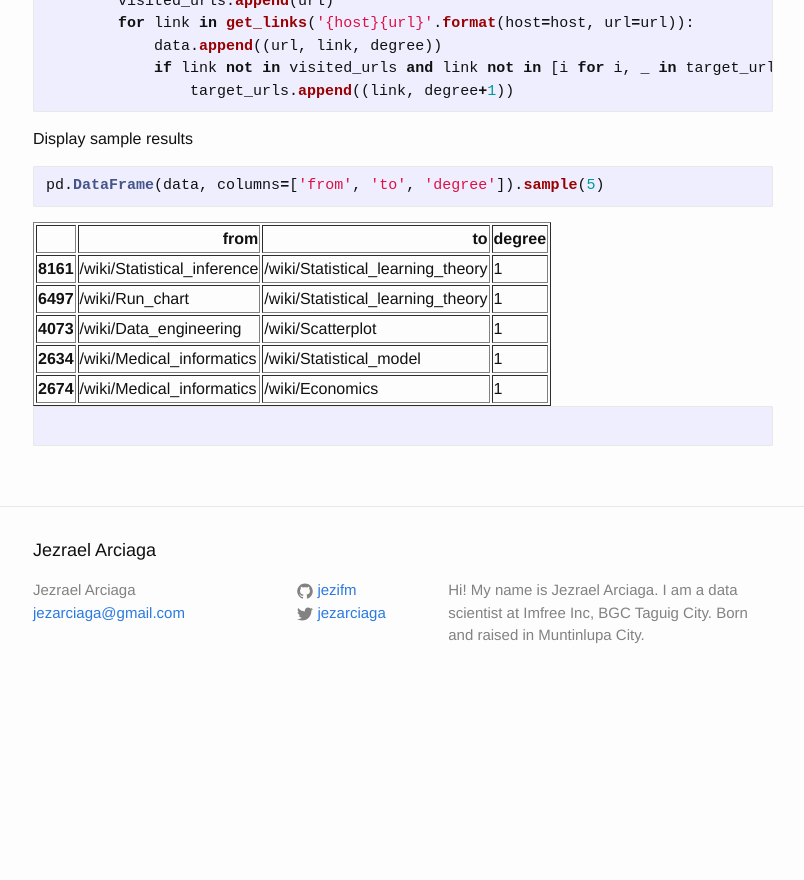
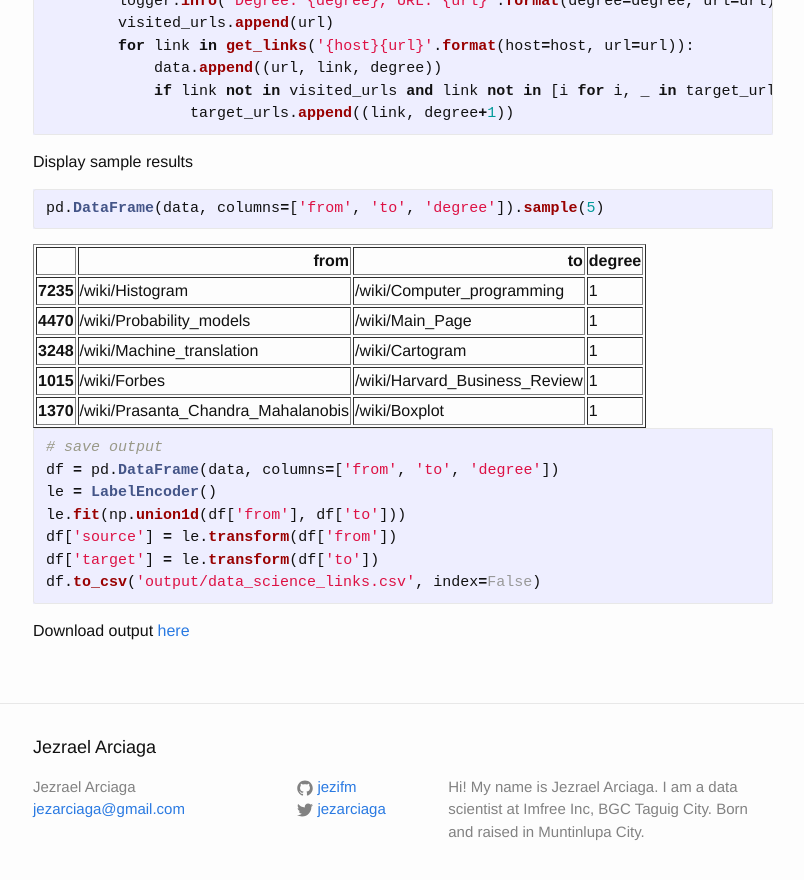
Before and after one commit to dharmeshkakadia/jezifm.github.io, a Jekyll site: the page built from _posts/2016-05-17-mining-wikipedia.markdown, in a window 1280 px wide and 900 px high, scrolled down 1939 px. Shown: the top 880 px of the window, without its empty margins (237-1041 px from the left). Built offline with Jekyll 4.4.1, drawn with Linux system fonts in a browser that asks for light colours; before the commit the page ends 2646 px from its top, so only the background shows below that; some of the changed text lies outside the part shown.

Commit message:
Added new post visualizing dataset

````diff
--- a/_includes/blog-footer.html
+++ b/_includes/blog-footer.html
@@ -1,5 +1,6 @@
 <script src='https://code.jquery.com/jquery-2.2.3.min.js'></script>
 <script src='https://d3js.org/d3.v3.min.js'></script>
+<script src='https://cdnjs.cloudflare.com/ajax/libs/nvd3/1.8.3/nv.d3.min.js'></script>
 <script src='https://d3js.org/queue.v1.min.js'></script>
 <script src='https://d3js.org/topojson.v1.min.js'></script>
 <script src='https://code.jquery.com/ui/1.11.4/jquery-ui.js'></script>
--- a/_includes/blog-head.html
+++ b/_includes/blog-head.html
@@ -1 +1,2 @@
 <link rel="stylesheet" href="https://cdnjs.cloudflare.com/ajax/libs/jqueryui/1.11.4/jquery-ui.min.css">
+<link rel="stylesheet" href="https://cdnjs.cloudflare.com/ajax/libs/nvd3/1.8.3/nv.d3.min.css">
--- a/_posts/2016-05-16-adding-visualization-jekyll.markdown
+++ b/_posts/2016-05-16-adding-visualization-jekyll.markdown
@@ -9,7 +9,7 @@
 I will be using jekyll to provide my blog. Since visualization is one the main reason why I did create a blog. It is important that the blogging technique I'll be using is capable of doing such feat.
 
 
-I did a quick search on google and stumble upon this blog [Embedding D3.js in a Jekyll blog post][embed-d3]. There are 3 things that keeping me from creating a blog post with d3 in it.
+I did a quick search on google and stumble upon this blog [Embedding D3.js in a Jekyll blog post][embed-d3]. There are 2 things that keeping me from creating a blog post with d3 in it.
 
 1. Add javascript in jekyll.
 2. How to put the visualization in the layout.
--- a/_posts/2016-05-17-hosting-dataset.markdown
+++ b/_posts/2016-05-17-hosting-dataset.markdown
@@ -1,6 +1,6 @@
 ---
 layout: post
-title: 'Hosting datasets'
+title: 'Hosting datasets (incomplete)'
 date:   2016-05-17 17:00:01 +0800
 categories: visualization d3 data science dataset storage
 ---
--- a/_posts/2016-05-17-mining-wikipedia.markdown
+++ b/_posts/2016-05-17-mining-wikipedia.markdown
@@ -14,6 +14,7 @@
 
 
 
+
 ### Notebook
 
 
@@ -26,6 +27,7 @@
 import re
 import urllib2
 import os
+from sklearn.preprocessing import LabelEncoder
 ```
 
 #### Config
@@ -124,33 +126,33 @@
   </thead>
   <tbody>
     <tr>
-      <th>8161</th>
-      <td>/wiki/Statistical_inference</td>
-      <td>/wiki/Statistical_learning_theory</td>
+      <th>7235</th>
+      <td>/wiki/Histogram</td>
+      <td>/wiki/Computer_programming</td>
       <td>1</td>
     </tr>
     <tr>
-      <th>6497</th>
-      <td>/wiki/Run_chart</td>
-      <td>/wiki/Statistical_learning_theory</td>
+      <th>4470</th>
+      <td>/wiki/Probability_models</td>
+      <td>/wiki/Main_Page</td>
       <td>1</td>
     </tr>
     <tr>
-      <th>4073</th>
-      <td>/wiki/Data_engineering</td>
-      <td>/wiki/Scatterplot</td>
+      <th>3248</th>
+      <td>/wiki/Machine_translation</td>
+      <td>/wiki/Cartogram</td>
       <td>1</td>
     </tr>
     <tr>
-      <th>2634</th>
-      <td>/wiki/Medical_informatics</td>
-      <td>/wiki/Statistical_model</td>
+      <th>1015</th>
+      <td>/wiki/Forbes</td>
+      <td>/wiki/Harvard_Business_Review</td>
       <td>1</td>
     </tr>
     <tr>
-      <th>2674</th>
-      <td>/wiki/Medical_informatics</td>
-      <td>/wiki/Economics</td>
+      <th>1370</th>
+      <td>/wiki/Prasanta_Chandra_Mahalanobis</td>
+      <td>/wiki/Boxplot</td>
       <td>1</td>
     </tr>
   </tbody>
@@ -161,5 +163,14 @@
 
 
 ```python
+# save output
+df = pd.DataFrame(data, columns=['from', 'to', 'degree'])
+le = LabelEncoder()
+le.fit(np.union1d(df['from'], df['to']))
+df['source'] = le.transform(df['from'])
+df['target'] = le.transform(df['to'])
+df.to_csv('output/data_science_links.csv', index=False)
+```
 
-```
+
+Download output [here](https://dl.dropboxusercontent.com/u/98529778/dataset/data_science_links.csv)
````
Also changed, not shown: _posts/2016-05-18-visualizing-wikipedia-dataset.markdown (added, +67 -0 lines).
